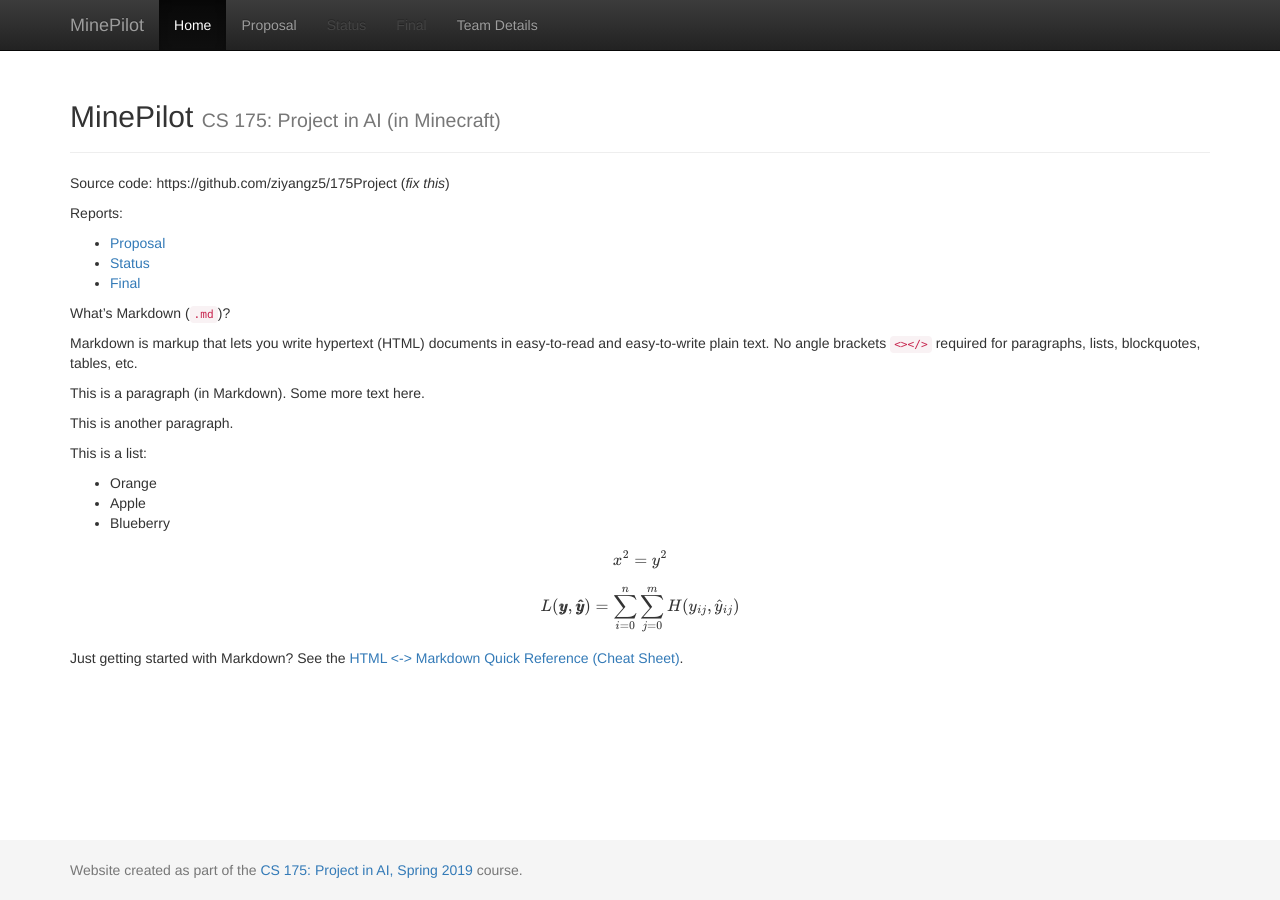
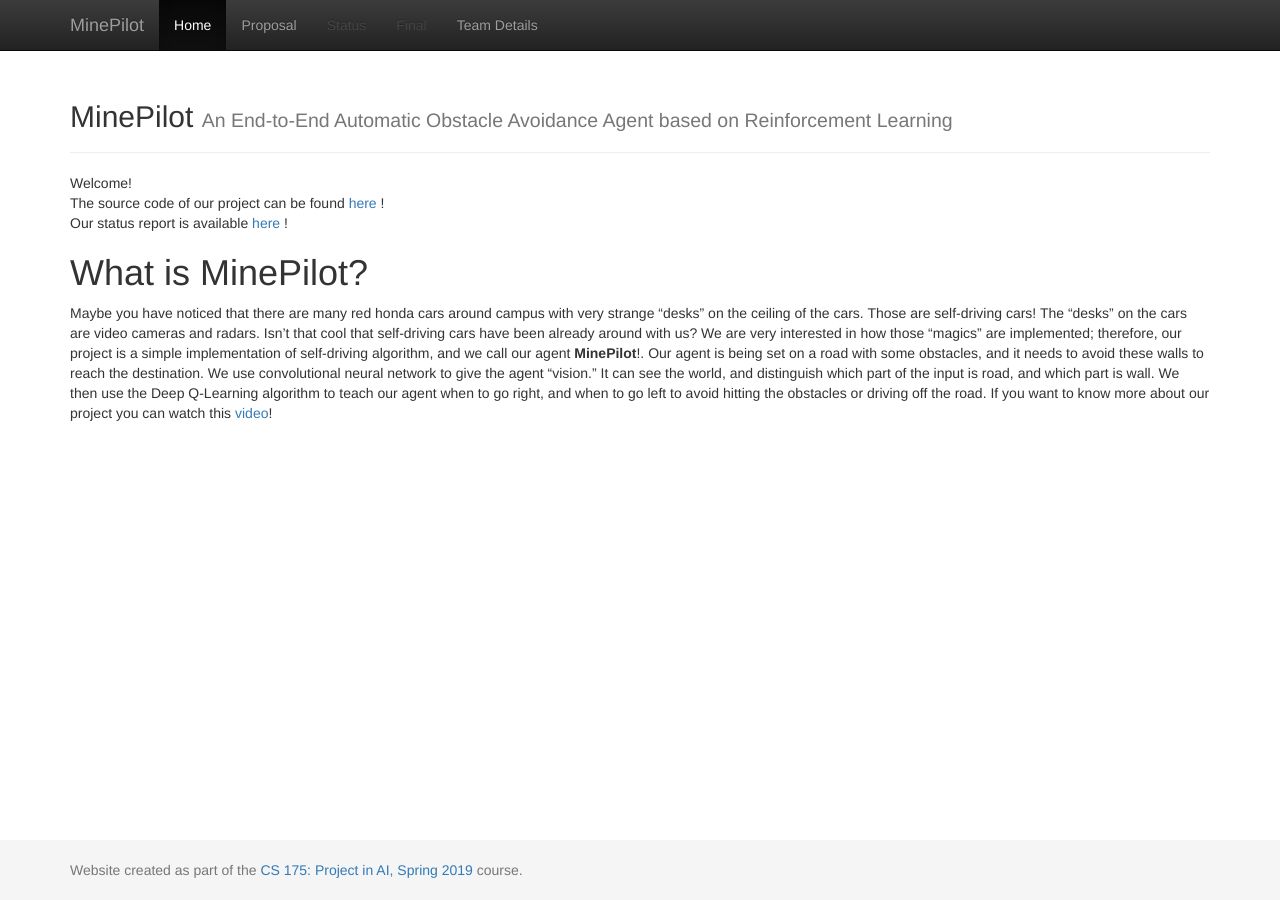
Before and after one commit to ziyangz5/MinePilot, a Jekyll site: the page built from docs/index.md, in a window 1280 px wide. Built offline with Jekyll 4.4.1, drawn with Linux system fonts in a browser that asks for light colours; formulas are drawn with MathJax 3.

Commit message:
Home updated

```diff
--- a/docs/_config.yml
+++ b/docs/_config.yml
@@ -2,7 +2,7 @@
 # site.title
 
 title:    'MinePilot'
-subtitle: 'CS 175: Project in AI (in Minecraft)'
+subtitle: 'An End-to-End Automatic Obstacle Avoidance Agent based on Reinforcement Learning'
 
 
 #########################
--- a/docs/index.md
+++ b/docs/index.md
@@ -2,45 +2,9 @@
 layout: default
 title:  Home
 ---
+Welcome!<br>
+The source code of our project can be found [here](https://github.com/ziyangz5/MinePilot/) !<br>
+Our status report is available [here](https://github.com/ziyangz5/MinePilot/) !
 
-Source code: https://github.com/ziyangz5/175Project (_fix this_)
-
-Reports:
-
-- [Proposal](proposal.html)
-- [Status](status.html)
-- [Final](final.html)
-
-What's Markdown (`.md`)?
-
-Markdown is markup that lets you write hypertext (HTML) documents
-in easy-to-read and easy-to-write plain text.
-No angle brackets `<></>` required for
-paragraphs, lists, blockquotes, tables, etc.
-
-
-This is a paragraph (in Markdown). Some more
-text here.
-
-This is another paragraph.
-
-This is a list:
-
-- Orange
-- Apple
-- Blueberry
-
-$$x^2 = y^2$$
-
-$$
-\begin{aligned}
-L(\pmb{y},\pmb{\hat{y}})=\sum_{i=0}^n\sum_{j=0}^m\textit{H}(y_{ij},\hat{y}_{ij})
-\end{aligned}
-$$
-
-
-Just getting started with Markdown?
-See the [HTML <-> Markdown Quick Reference (Cheat Sheet)][quickref].
-
-
-[quickref]: https://github.com/mundimark/quickrefs/blob/master/HTML.md
+# What is MinePilot?
+Maybe you have noticed that there are many red honda cars around campus with very strange "desks" on the ceiling of the cars. Those are self-driving cars! The "desks" on the cars are video cameras and radars. Isn't that cool that self-driving cars have been already around with us? We are very interested in how those "magics" are implemented; therefore, our project is a simple implementation of self-driving algorithm, and we call our agent **MinePilot**!. Our agent is being set on a road with some obstacles, and it needs to avoid these walls to reach the destination. We use convolutional neural network to give the agent "vision." It can see the world, and distinguish which part of the input is road, and which part is wall. We then use the Deep Q-Learning algorithm to teach our agent when to go right, and when to go left to avoid hitting the obstacles or driving off the road. If you want to know more about our project you can watch this [video](https://github.com/ziyangz5/MinePilot/)!<br>
```
